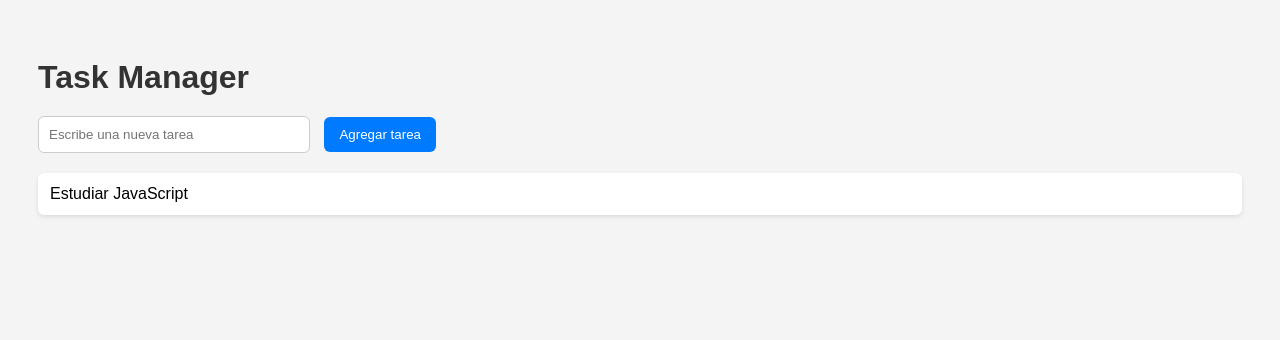
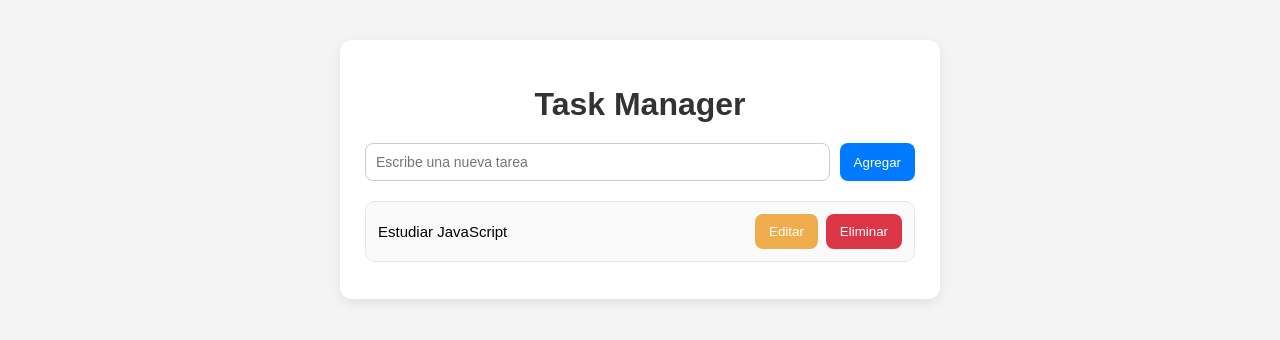
Before and after one commit to JhousefSilva1/UCB-fullstack-project-1-4-26, a plain HTML site: page index.html in a window 1280 px wide. Drawn offline with Linux system fonts and the light colour scheme.

Commit message:
adding delete and edit  buttons

```diff
--- a/index.html
+++ b/index.html
@@ -1,128 +1,254 @@
-
 <!DOCTYPE html>
-<html lang="en">
+<html lang="es">
 <head>
   <meta charset="UTF-8">
   <meta name="viewport" content="width=device-width, initial-scale=1.0">
   <title>Task Manager</title>
   <style>
-        body{
+    /* Reset box model for consistency */
+    * {
+      box-sizing: border-box;
+    }
+    /* Page background and base typography */
+    body {
+      margin: 0;
       font-family: Arial, sans-serif;
-            padding: 30px;
       background-color: #f4f4f4;
+      padding: 40px 20px;
     }
-        h1{
-            color:#333;
+    /* Main container centered on screen */
+    .container {
+      max-width: 600px;
+      margin: 0 auto;
+      background: white;
+      padding: 25px;
+      border-radius: 12px;
+      box-shadow: 0 4px 12px rgba(0, 0, 0, 0.08);
+    }
+    /* Title styling */
+    h1 {
+      text-align: center;
+      margin-bottom: 20px;
+      color: #333;
+    }
+    /* Input + button layout */
+    .task-form {
+      display: flex;
+      gap: 10px;
       margin-bottom: 20px;
     }
-        input{
+    /* Input field styling */
+    #taskInput {
+      flex: 1;
       padding: 10px;
-            width: 250px;
       border: 1px solid #ccc;
+      border-radius: 8px;
+      font-size: 14px;
+    }
+
+    /* Base button style */
+    button {
+      padding: 10px 14px;
+      border: none;
+      border-radius: 8px;
+      cursor: pointer;
+      color: white;
+      transition: 0.2s;
+    }
+    /* Add button */
+    #addTaskBtn {
+      background-color: #007bff;
+    }
+    #addTaskBtn:hover {
+      background-color: #0056b3;
+    }
+    /* Task list reset */
+    ul {
+      list-style: none;
+      padding: 0;
+      margin: 0;
+    }
+    /* Each task item */
+    li {
+      background: #fafafa;
+      border: 1px solid #e5e5e5;
+      border-radius: 10px;
+      padding: 12px;
+      margin-bottom: 12px;
+      display: flex;
+      justify-content: space-between;
+      align-items: center;
+      gap: 10px;
+    }
+    /* Task text and editable input share same space */
+    .task-text,
+    .edit-input {
+      flex: 1;
+      font-size: 15px;
+    }
+    /* Input when editing */
+    .edit-input {
+      padding: 8px;
+      border: 1px solid #bbb;
       border-radius: 6px;
     }
-        button{
-            padding: 10px 15px;
-            margin-left: 10px;
-            background-color: #007bff;
-            color: white;
-            border: none;
-            border-radius: 6px;
-            cursor: pointer;
+    /* Buttons container */
+    .actions {
+      display: flex;
+      gap: 8px;
     }
-        button:hover{
-            background-color: #0056b3;
+    /* Edit button (default state) */
+    .edit-btn {
+      background-color: #f0ad4e;
     }
-
-        ul{
-            list-style: none;
-            padding: 0;
-            margin-top: 20px;
+    .edit-btn:hover {
+      background-color: #d9922e;
     }
-        li{
-            background-color: white;
-            padding: 12px;
-            margin-bottom: 10px;
-            border-radius: 6px;
-            box-shadow: 0 2px 4px rgba(0,0,0,0.1);
-
+    /* Save button (editing state) */
+    .save-btn {
+      background-color: #28a745;
     }
-
+    .save-btn:hover {
+      background-color: #218838;
+    }
+    /* Delete button */
+    .delete-btn {
+      background-color: #dc3545;
+    }
+    .delete-btn:hover {
+      background-color: #b52a37;
+    }
   </style>
 </head>
 <body>
+  <div class="container">
     <h1>Task Manager</h1>
+
+    <div class="task-form">
       <input type="text" id="taskInput" placeholder="Escribe una nueva tarea">
-    <button id="addTaskBtn">Agregar tarea</button>
-    <ul id="taskList">
-        <li>Estudiar JavaScript</li>
-    </ul>
+      <button id="addTaskBtn">Agregar</button>
+    </div>
+
+    <ul id="taskList"></ul>
+  </div>
 </body>
  <script>
+    // DOM references
     const input = document.querySelector('#taskInput');
     const addBtn = document.querySelector('#addTaskBtn');
     const taskList = document.querySelector('#taskList');
 
-    addBtn.addEventListener('click', () => {
+    /**
+     * Creates a new task element and appends it to the list
+     */
+    function createTask(taskText) {
+      const li = document.createElement('li');
+      // Task text element
+      const span = document.createElement('span');
+      span.classList.add('task-text');
+      span.textContent = taskText;
+
+      // Actions container (edit/delete buttons)
+      const actions = document.createElement('div');
+      actions.classList.add('actions');
+
+      const editBtn = document.createElement('button');
+      editBtn.textContent = 'Editar';
+      editBtn.classList.add('edit-btn');
+
+      const deleteBtn = document.createElement('button');
+      deleteBtn.textContent = 'Eliminar';
+      deleteBtn.classList.add('delete-btn');
+
+
+      editBtn.addEventListener('click', () => {
+        const isEditing = editBtn.textContent === 'Guardar';
+        // Enter edit mode
+        if (!isEditing) {
+          const editInput = document.createElement('input');
+          editInput.type = 'text';
+          editInput.value = span.textContent;
+          editInput.classList.add('edit-input');
+          // Replace text with input field
+          li.replaceChild(editInput, span);
+          // Change button state to "Save"
+          editBtn.textContent = 'Guardar';
+          editBtn.classList.add('save-btn');
+          editBtn.classList.remove('edit-btn');
+          editInput.focus();
+          // Handle keyboard interactions inside edit mode
+          editInput.addEventListener('keydown', (e) => {
+            // Save with Enter
+            if (e.key === 'Enter') {
+              editBtn.click();
+            }
+            // Cancel editing with ESC
+            if (e.key === 'Escape') {
+              li.replaceChild(span, editInput);
+              editBtn.textContent = 'Editar';
+              editBtn.classList.remove('save-btn');
+              editBtn.classList.add('edit-btn');
+            }
+          });
+
+        } else {
+          // Save edited value
+          const editInput = li.querySelector('.edit-input');
+          const newText = editInput.value.trim();
+
+          if (newText !== '') {
+            span.textContent = newText;
+
+            // Replace input with updated text
+            li.replaceChild(span, editInput);
+
+            // Restore button state
+            editBtn.textContent = 'Editar';
+            editBtn.classList.remove('save-btn');
+            editBtn.classList.add('edit-btn');
+          }
+        }
+      });
+
+      /**
+       * Remove task from the list
+       */
+      deleteBtn.addEventListener('click', () => {
+        li.remove();
+      });
+
+      // Append buttons
+      actions.appendChild(editBtn);
+      actions.appendChild(deleteBtn);
+
+      // Append elements to list item
+      li.appendChild(span);
+      li.appendChild(actions);
+
+      taskList.appendChild(li);
+    }
+
+     //Handles adding a new task
+
+    function addTask() {
       const taskText = input.value.trim();
-        if(taskText !== ''){
-            const li = document.createElement('li');
-            li.textContent = taskText;
-            taskList.appendChild(li);
+
+      if (taskText !== '') {
+        createTask(taskText);
         input.value = '';
+        input.focus();
       }
+    }
+    // Add task on button click
+    addBtn.addEventListener('click', addTask);
+
+    // Add task on Enter key
     input.addEventListener('keydown', (event) => {
       if (event.key === 'Enter') {
-        addBtn.click();
+        addTask();
       }
     });
-    });
+    // Initial example task
+    createTask('Estudiar JavaScript');
   </script>
 </html>
-
-
-
-
-
-
-
-
-
-
-
-
-
-
-
-
-
-
-
-
-
-
-
-
-<!--
-<!DOCTYPE html>
-<html lang="en">
-<head>
-    <meta charset="UTF-8">
-    <meta name="viewport" content="width=device-width, initial-scale=1.0">
-    <title>Task Manager</title>
-
-
-    <link rel="stylesheet" href="style.css">
-</head>
-<body>
-    <h1>Task Manager</h1>
-    <input type="text" id="taskInput" placeholder="Write a new task">
-    <button id="addTaskBtn">Add Task</button>
-    <ul id="taskList">
-        <li>Study JavaScript</li>
-    </ul>
-
-    <script src="script.js"></script>
-</body>
-</html>
--->
```
Lines whose indentation alone changed are shown as unchanged.
